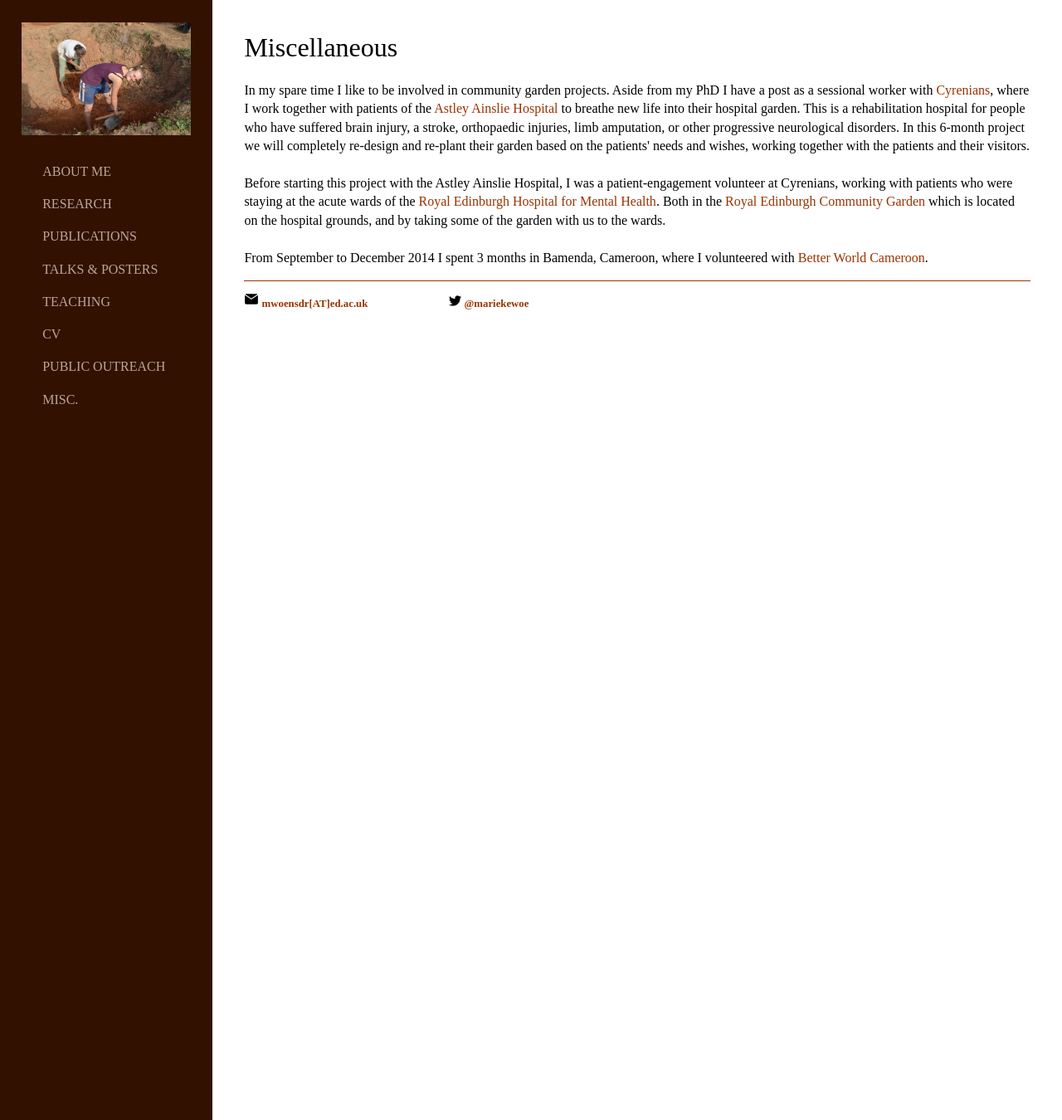
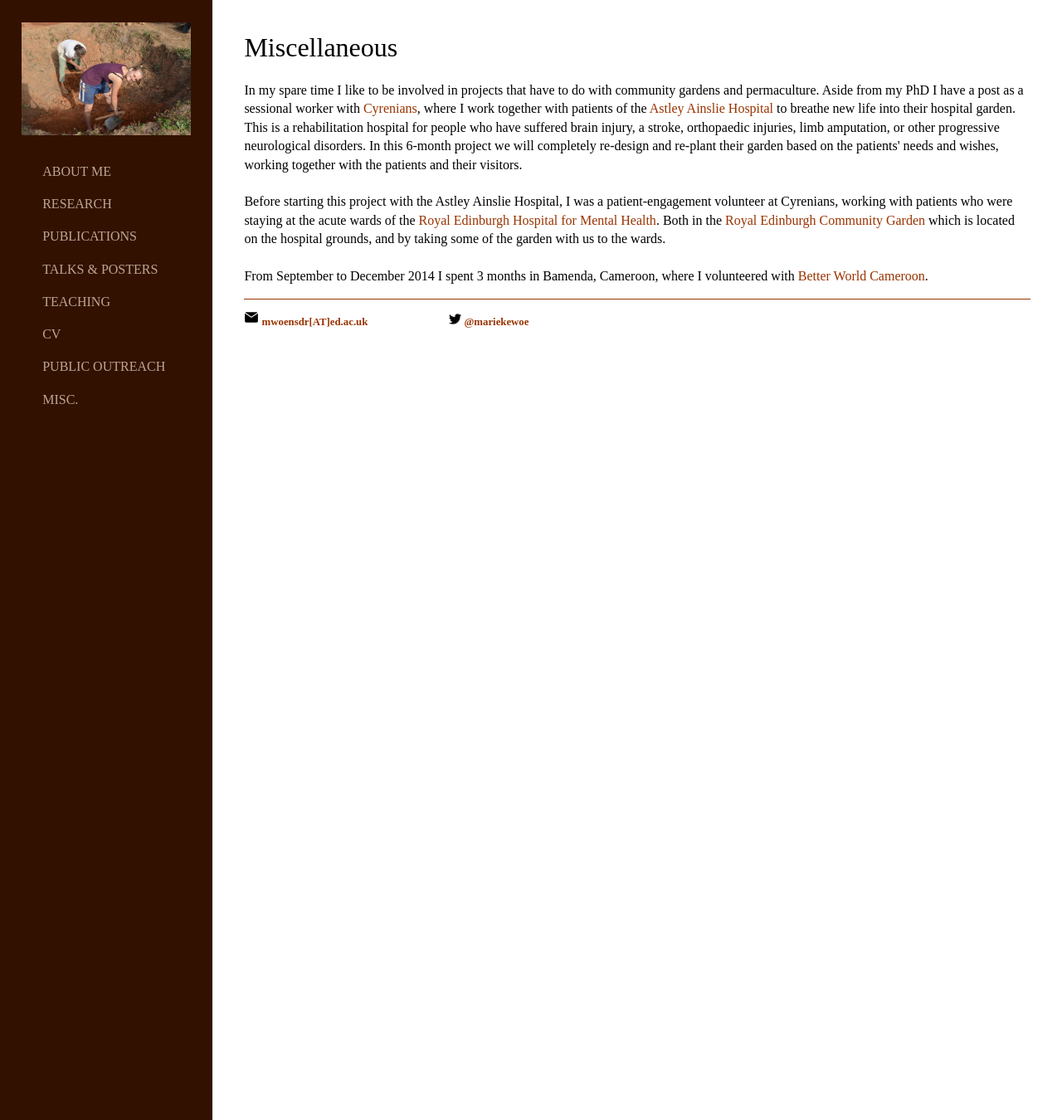
Before and after one commit to marieke-woensdregt/marieke-woensdregt.github.io, a Jekyll site: the page built from misc/index.html, in a window 1280 px wide. Shown: the whole page at 83% size. Built offline with Jekyll 4.4.1, drawn with Linux system fonts in a browser that asks for light colours.

Commit message:
Update index.html

```diff
--- a/misc/index.html
+++ b/misc/index.html
@@ -5,7 +5,8 @@ title: Misc.
 <div class="blurb">
 	<h1>Miscellaneous</h1>
 	<p>
-		In my spare time I like to be involved in community garden projects. Aside from my PhD I have a post as a sessional worker with
+		In my spare time I like to be involved in projects that have to do with community gardens and permaculture.
+		Aside from my PhD I have a post as a sessional worker with
 		<a href="http://cyrenians.scot/">Cyrenians</a>, where I work together with patients of the
 		<a href="http://www.nhslothian.scot.nhs.uk/GoingToHospital/Locations/AstleyAinslieHospital/Pages/default.aspx">Astley Ainslie Hospital</a>
 		to breathe new life into their hospital garden. This is a rehabilitation hospital for people who have suffered
```
